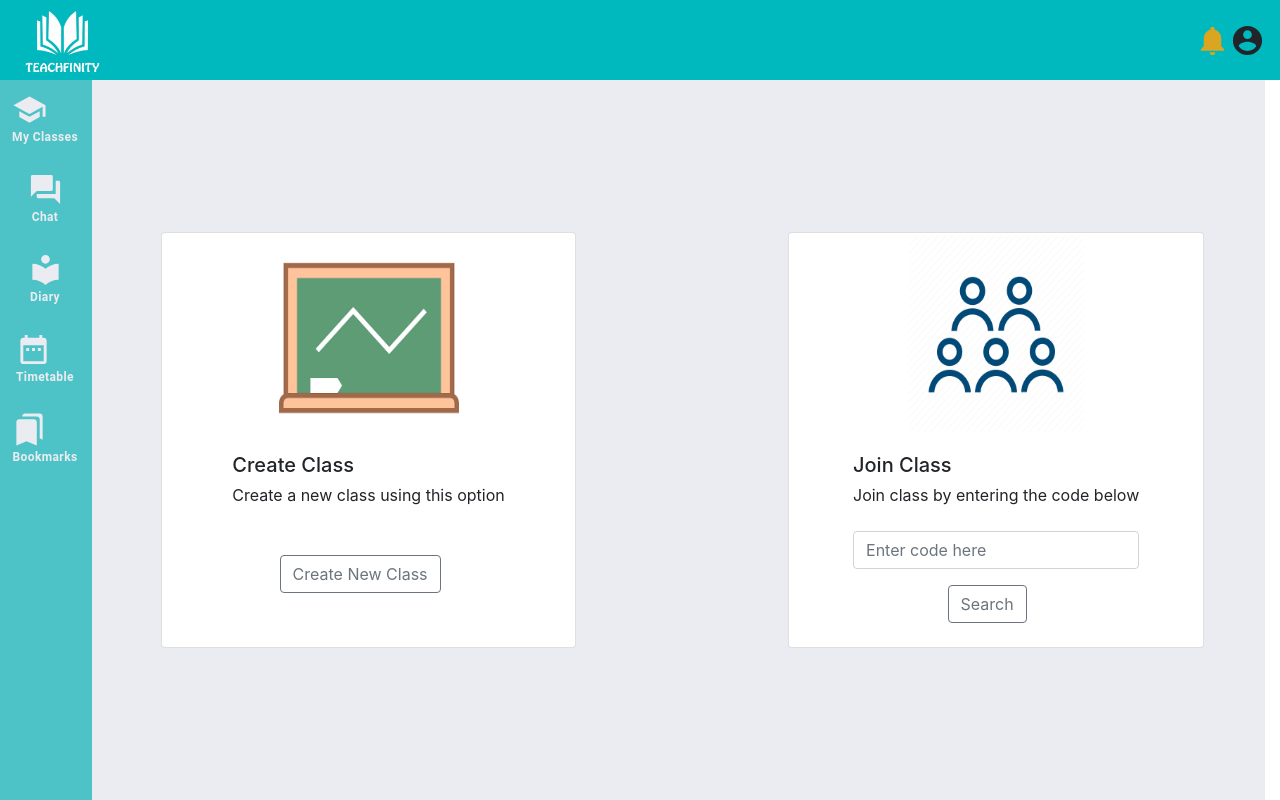
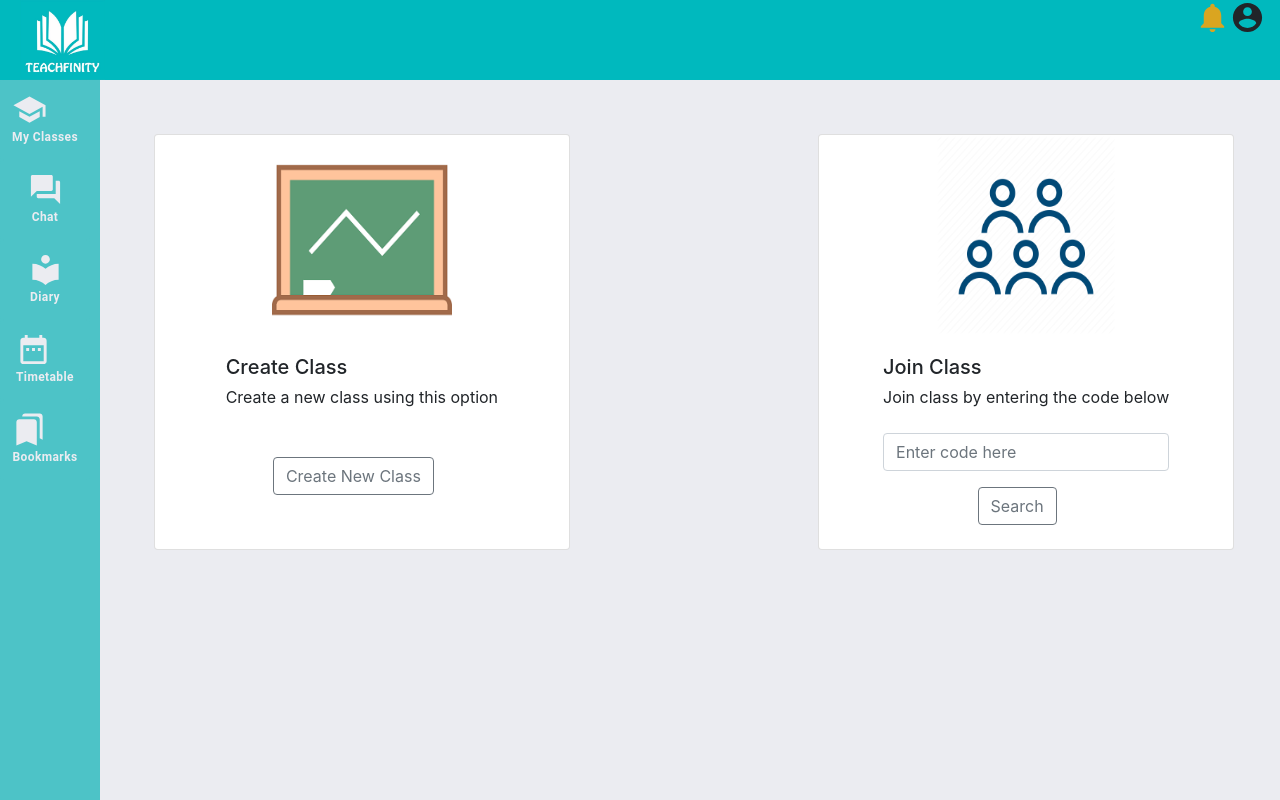
Before and after one commit to Teachfinity/projectTeachfinity, a React (Create React App) app: page /home/myclasses in a window 1280 px wide. Built offline with nearby package versions, Linux system fonts and the light colour scheme.

Commit message:
css fixed

```diff
--- a/src/Home.css
+++ b/src/Home.css
@@ -1,8 +1,6 @@
 .titlebar{
     display: flex;
     background-color: #00b9be;
-    align-items: center;
-    justify-content: center;
     width: 100%;
     height: 80px;
 }
@@ -26,7 +24,6 @@
 }
 .iconss{
     color: #EBECF1;
-
 }
 .iactive{
     color: #4dc3c7;
@@ -46,14 +43,13 @@
 .buttonss{
     align-items: center;
     justify-content: center;
-
     border: #4dc3c7;
     background-color: #4dc3c7 !important;
     width: 90px;
     height: 80px;
 }
 .buttonss :hover{
-    background-color: #286c6e;
+    background-color: #4cadb1;
 }
 .active{
     border: #EBECF1;
--- a/src/components/Home.js
+++ b/src/components/Home.js
@@ -1,5 +1,4 @@
 import React, { Component } from "react";
-
 import {Row} from "reactstrap" ;
 import { BrowserRouter, Switch , Route , Redirect } from 'react-router-dom';
 import "../Home.css";
@@ -17,12 +16,12 @@ function Home() {
 
             <Header className="titlebar" />
 
-            <Row className="main">
-            <div className="col-1 sidebar">
+            <div className="main">
+            <div>
             <Sidebar />
             </div>
 
-            <div className="col-11 center">
+            <div className="center">
 
                <BrowserRouter>
                <Switch>
@@ -35,9 +34,8 @@ function Home() {
                </Switch>
                </BrowserRouter>
             </div>
-            </Row>
+            </div>
         </div>
-
     );
     }
 
--- a/src/components/Sidebar.js
+++ b/src/components/Sidebar.js
@@ -23,7 +23,7 @@ class Sidebar extends Component {
     render(){
         return(
 
-           <div className="main"><div className="sidebar">
+           <div className="sidebar">
 
                 <Button className="buttonss nav-link" href="/home/myclasses" ><School fontSize='large' className="iconss "></School><div className="text">My Classes</div></Button>
 
@@ -39,7 +39,6 @@ class Sidebar extends Component {
                 <Button className="buttonss" href="/home/timetable"><DateRangeIcon fontSize='large' className="iconss"></DateRangeIcon><div className="text">Timetable</div></Button>
                 <Button className="buttonss" href="/home/bookmarks"><BookmarksIcon fontSize='large' className="iconss center"></BookmarksIcon><div className="text">Bookmarks</div></Button>
            </div>
-           </div>
 
 
 
```
